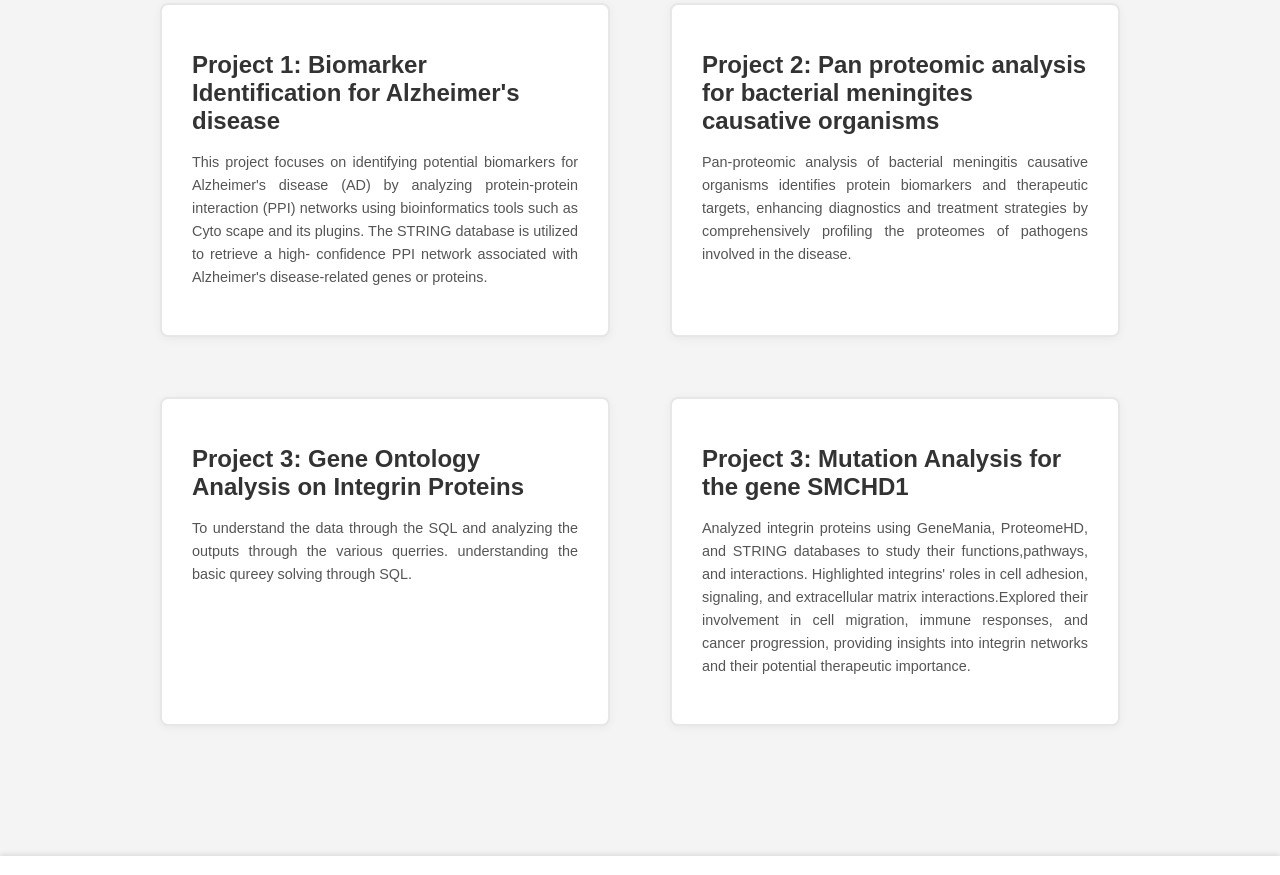
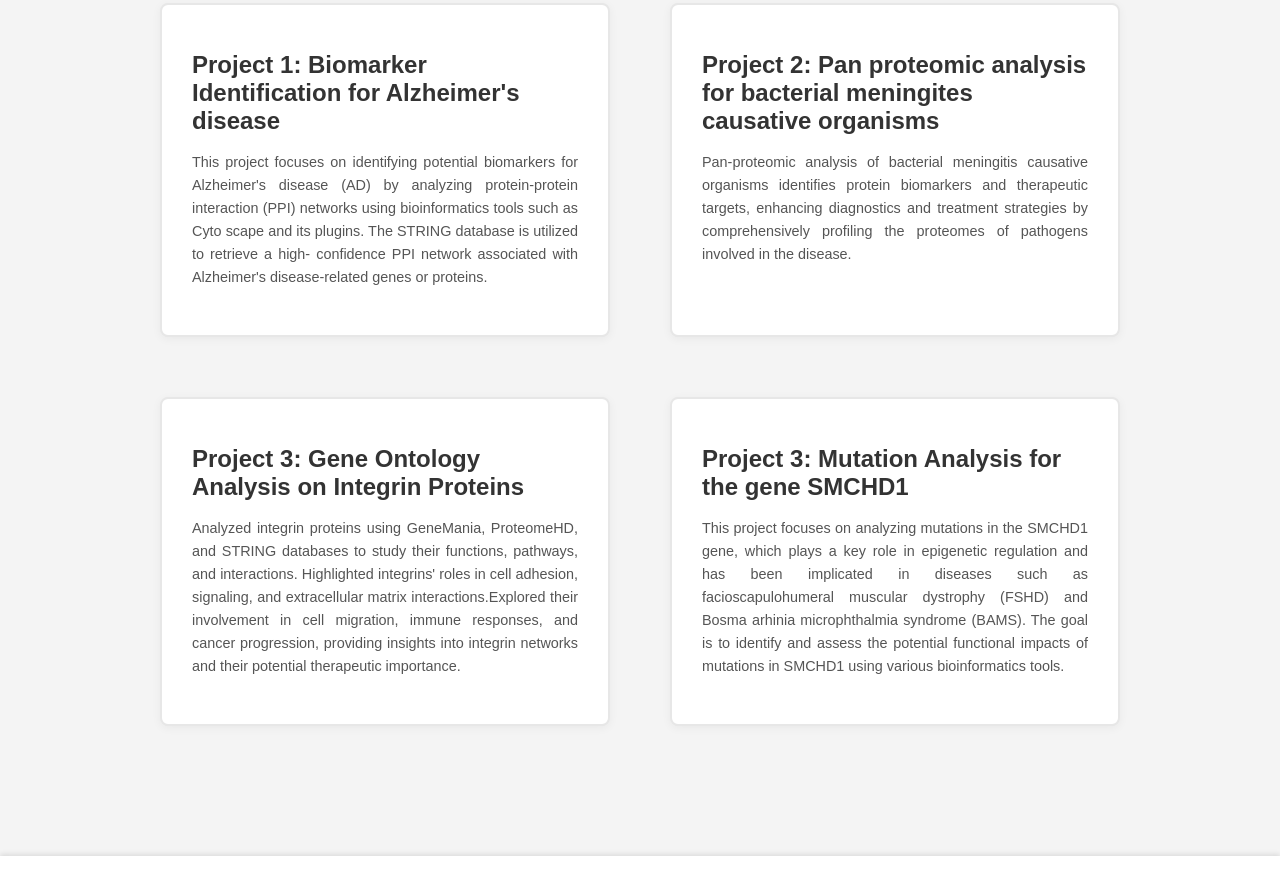
Before and after one commit to GanaviGownivari/Myprofile, a plain HTML site: page projects.html in a window 1280 px wide. Shown: the part 324-1199 px from the top of the page. Drawn offline with Linux system fonts and the light colour scheme.

Commit message:
projects.html

```diff
--- a/projects.html
+++ b/projects.html
@@ -182,13 +182,13 @@
             <div class="project project3">
                 <i class="ti-cloud"></i>
                 <h4>Project 3: Gene Ontology Analysis on Integrin Proteins</h4>
-                <p>To understand the data through the SQL and analyzing the outputs through the various querries. understanding the basic qureey solving through SQL.</p>
+                <p>Analyzed integrin proteins using GeneMania, ProteomeHD, and STRING databases to study their functions, pathways, and interactions. Highlighted integrins' roles in cell adhesion, signaling, and extracellular matrix interactions.Explored their involvement in cell migration, immune responses, and cancer progression, providing insights into integrin networks and their potential therapeutic importance.</p>
 <!--                 <a href="#" class="cta">View Project</a> -->
             </div>
             <div class="project project3">
                 <i class="ti-cloud"></i>
                 <h4>Project 3: Mutation Analysis for the gene SMCHD1</h4>
-                <p>Analyzed integrin proteins using GeneMania, ProteomeHD, and STRING databases to study their functions,pathways, and interactions. Highlighted integrins' roles in cell adhesion, signaling, and extracellular matrix interactions.Explored their involvement in cell migration, immune responses, and cancer progression, providing insights into integrin networks and their potential therapeutic importance.</p>
+               <p>This project focuses on analyzing mutations in the SMCHD1 gene, which plays a key role in epigenetic regulation and has been implicated in diseases such as facioscapulohumeral muscular dystrophy (FSHD) and Bosma arhinia microphthalmia syndrome (BAMS). The goal is to identify and assess the potential functional impacts of mutations in SMCHD1 using various bioinformatics tools.</p>
 <!--                 <a href="#" class="cta">View Project</a> -->
             </div>
         </div>
```
